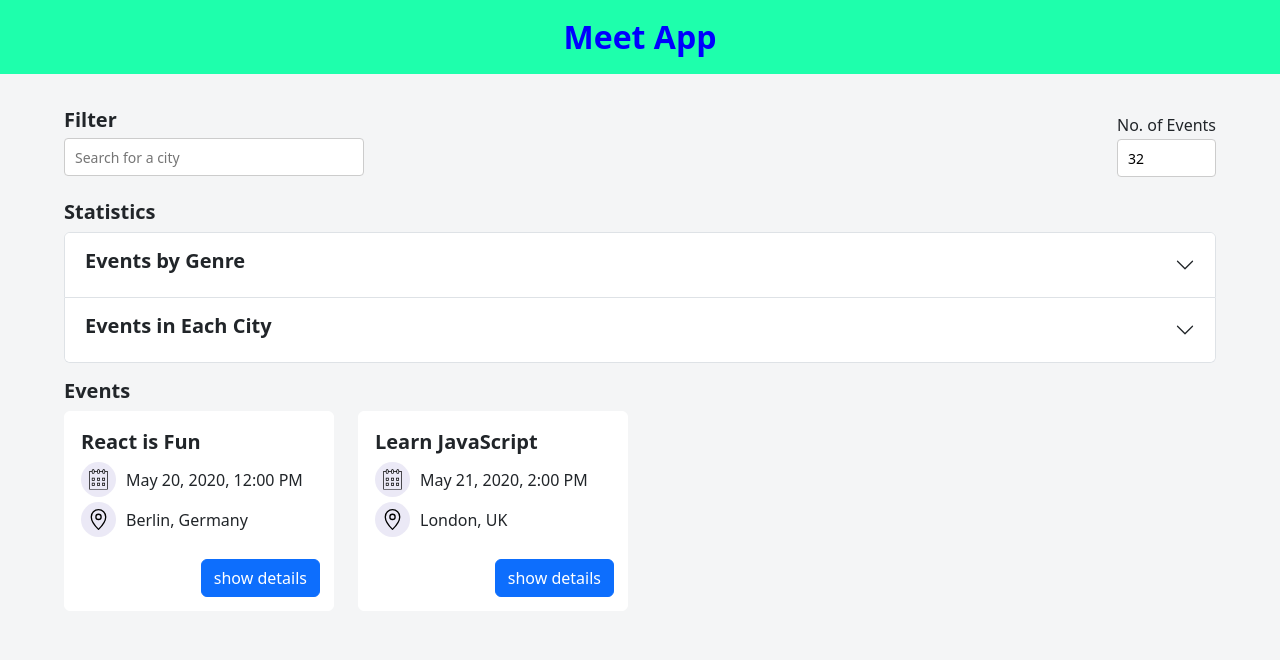
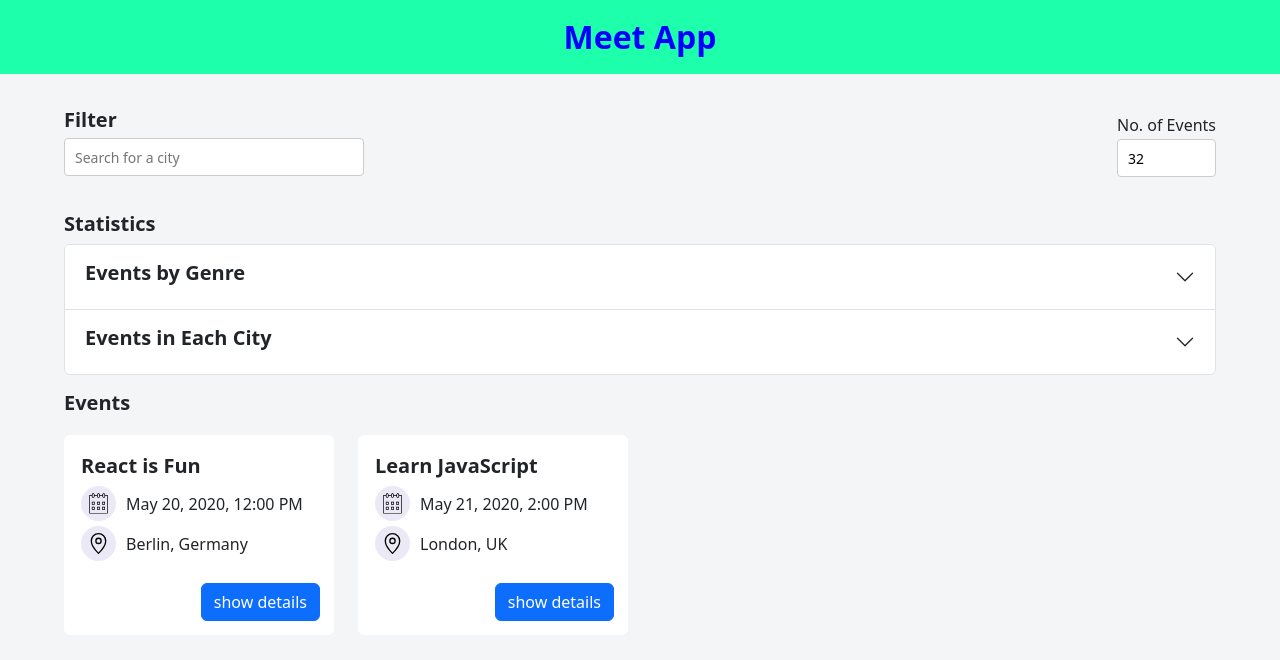
Before and after one commit to rmoise/meet, a React (Create React App) app: page / in a window 1280 px wide. Shown: the top 660 px of the page. Built offline with nearby package versions, Linux system fonts and the light colour scheme; what atatus-spa would draw is missing.

Commit message:
update card layout for desktop

```diff
--- a/src/App.css
+++ b/src/App.css
@@ -353,3 +353,7 @@ tspan {
 .accordion-button {
   position: unset !important;
 }
+
+.row > * {
+  padding-top: calc(var(--bs-gutter-x) * 0.5);
+}
```
